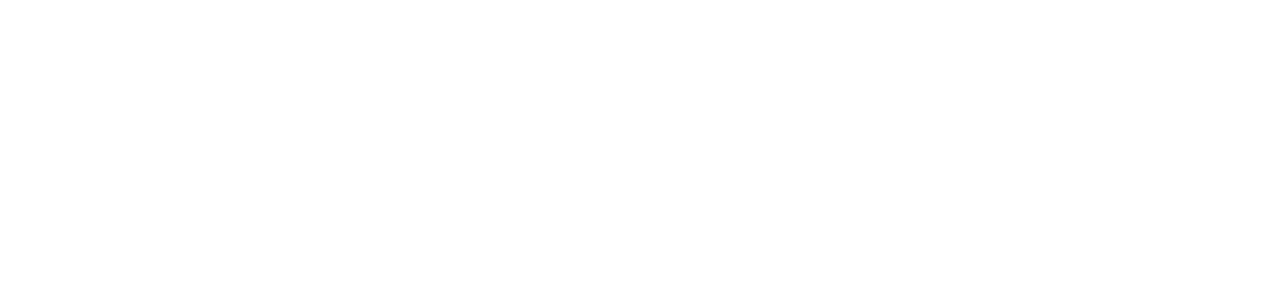
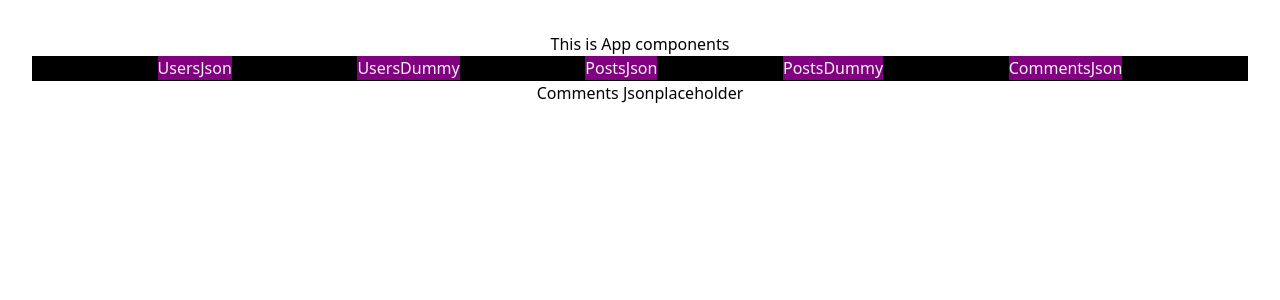
Before and after one commit to HoggGogg/ReactHW, a React (Vite) app: page /commentsJson in a window 1280 px wide. Shown: the top 300 px of the page. Built offline with nearby package versions, Linux system fonts and the light colour scheme.

Commit message:
done hw 3-2

```diff
--- a/package.json
+++ b/package.json
@@ -10,8 +10,11 @@
     "preview": "vite preview"
   },
   "dependencies": {
+    "@tailwindcss/vite": "^4.1.11",
     "react": "^19.1.0",
-    "react-dom": "^19.1.0"
+    "react-dom": "^19.1.0",
+    "react-router-dom": "^7.7.0",
+    "tailwindcss": "^4.1.11"
   },
   "devDependencies": {
     "@eslint/js": "^9.30.1",
--- a/src/App.tsx
+++ b/src/App.tsx
@@ -1,10 +1,17 @@
 import './App.css'
+import {Menu} from "./components/menu/Menu.tsx";
+import {Outlet} from "react-router-dom";
 
 function App() {
 
 
     return (
-        <></>
+        <>
+            This is App components
+            <Menu/>
+            <hr/>
+            <Outlet/>
+        </>
     );
 }
 
--- /dev/null
+++ b/src/components/CommentsJSON.tsx
@@ -0,0 +1,7 @@
+export const CommentsJSON = () => {
+    return (
+        <div>
+            Comments Jsonplaceholder
+        </div>
+    );
+};
--- /dev/null
+++ b/src/components/PostsDummy.tsx
@@ -0,0 +1,7 @@
+export const PostsDummy = () => {
+    return (
+        <div>
+            Posts Dummyjson
+        </div>
+    );
+};
--- /dev/null
+++ b/src/components/PostsJSON.tsx
@@ -0,0 +1,7 @@
+export const PostsJSON = () => {
+    return (
+        <div>
+            Posts Jsonplaceholder
+        </div>
+    );
+};
--- /dev/null
+++ b/src/components/UsersDummy.tsx
@@ -0,0 +1,7 @@
+export const UsersDummy = () => {
+    return (
+        <div>
+            Users Dummyjson
+        </div>
+    );
+};
--- /dev/null
+++ b/src/components/UsersJSON.tsx
@@ -0,0 +1,7 @@
+export const UsersJSON = () => {
+    return (
+        <div>
+            Users Jsonplaceholder
+        </div>
+    );
+};
--- /dev/null
+++ b/src/components/menu/Menu.css
@@ -0,0 +1,10 @@
+ ul{
+     display: flex;
+     justify-content: space-evenly;
+     background-color: black;
+ }
+
+ li {
+     background-color: purple;
+     color: whitesmoke;
+ }
--- /dev/null
+++ b/src/components/menu/Menu.tsx
@@ -0,0 +1,29 @@
+import "./Menu.css"
+import {Link} from "react-router-dom";
+
+export const Menu = () => {
+    return (
+        <ul>
+            <li>
+                <Link to={'/users/jsonplaceholder/'}>UsersJson</Link>
+            </li>
+
+            <li>
+                <Link to={'/users/dummyjson/'}>UsersDummy</Link>
+            </li>
+
+            <li>
+                <Link to={'/posts/jsonplaceholder/'}>PostsJson</Link>
+            </li>
+
+            <li>
+                <Link to={'/posts/dummyjson/'}>PostsDummy</Link>
+            </li>
+
+            <li>
+                <Link to={'/comments/jsonplaceholder/'}>CommentsJson</Link>
+            </li>
+
+        </ul>
+    );
+};
--- a/src/index.css
+++ b/src/index.css
@@ -0,0 +1 @@
+@import "tailwindcss";
--- a/src/main.tsx
+++ b/src/main.tsx
@@ -1,5 +1,7 @@
 import {createRoot} from 'react-dom/client'
 import './index.css'
-import App from './App.tsx'
+import {RouterProvider} from "react-router-dom";
+import {routes} from "./router/routes.tsx";
 
-createRoot(document.getElementById('root')!).render(<App />)
+createRoot(document.getElementById('root')!)
+    .render(<RouterProvider router={routes}/>)
--- /dev/null
+++ b/src/router/routes.tsx
@@ -0,0 +1,19 @@
+import {createBrowserRouter} from "react-router";
+import App from "../App.tsx";
+import {CommentsJSON} from "../components/CommentsJSON.tsx";
+import {PostsDummy} from "../components/PostsDummy.tsx";
+import {PostsJSON} from "../components/PostsJSON.tsx";
+import {UsersDummy} from "../components/UsersDummy.tsx";
+import {UsersJSON} from "../components/UsersJSON.tsx";
+
+export const routes = createBrowserRouter([
+    {
+        path: '/', element: <App/>, children: [
+            {path: 'usersJson', element: <UsersJSON/>},
+            {path: 'usersDummy', element: <UsersDummy/>},
+            {path: 'postsJson', element: <PostsJSON/>},
+            {path: 'postsDummy', element: <PostsDummy/>},
+            {path: 'commentsJson', element: <CommentsJSON/>}
+        ]
+    }
+]);
```
Also changed, not shown: 1 other file (tests, documents, lock files or other folders).
